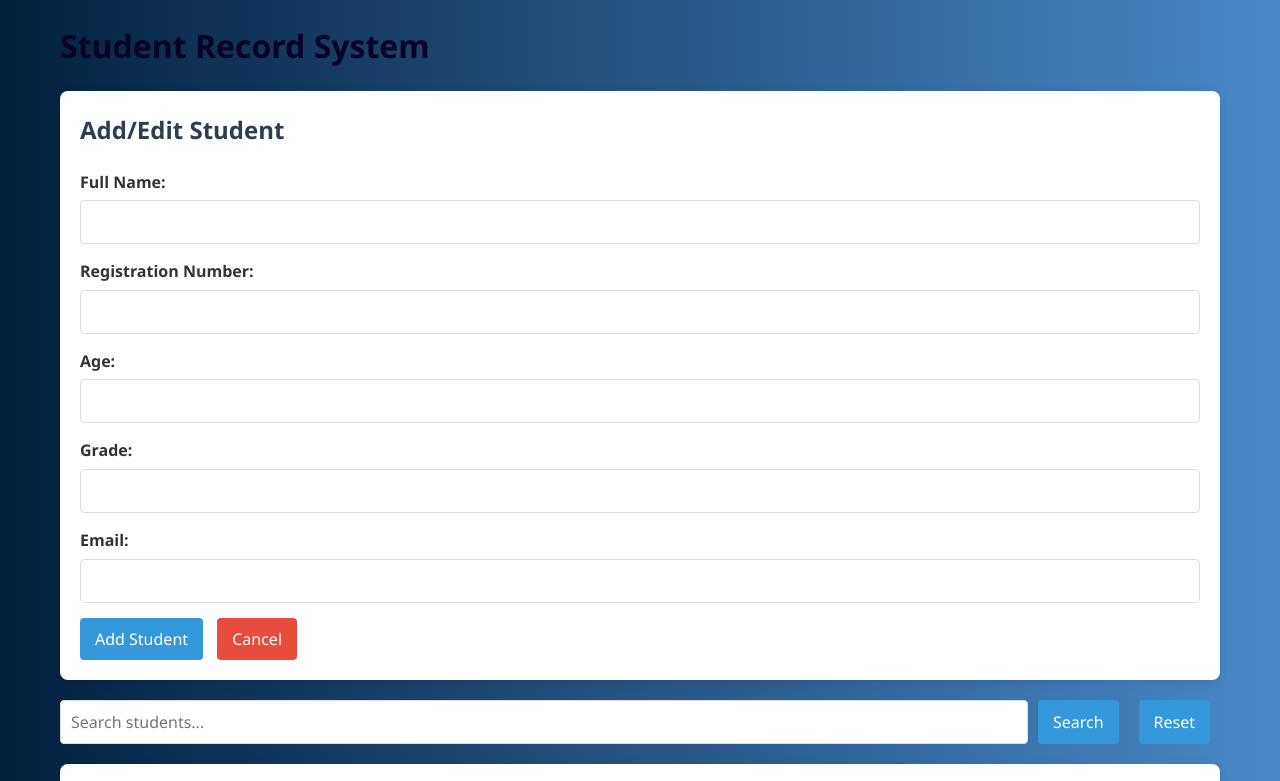
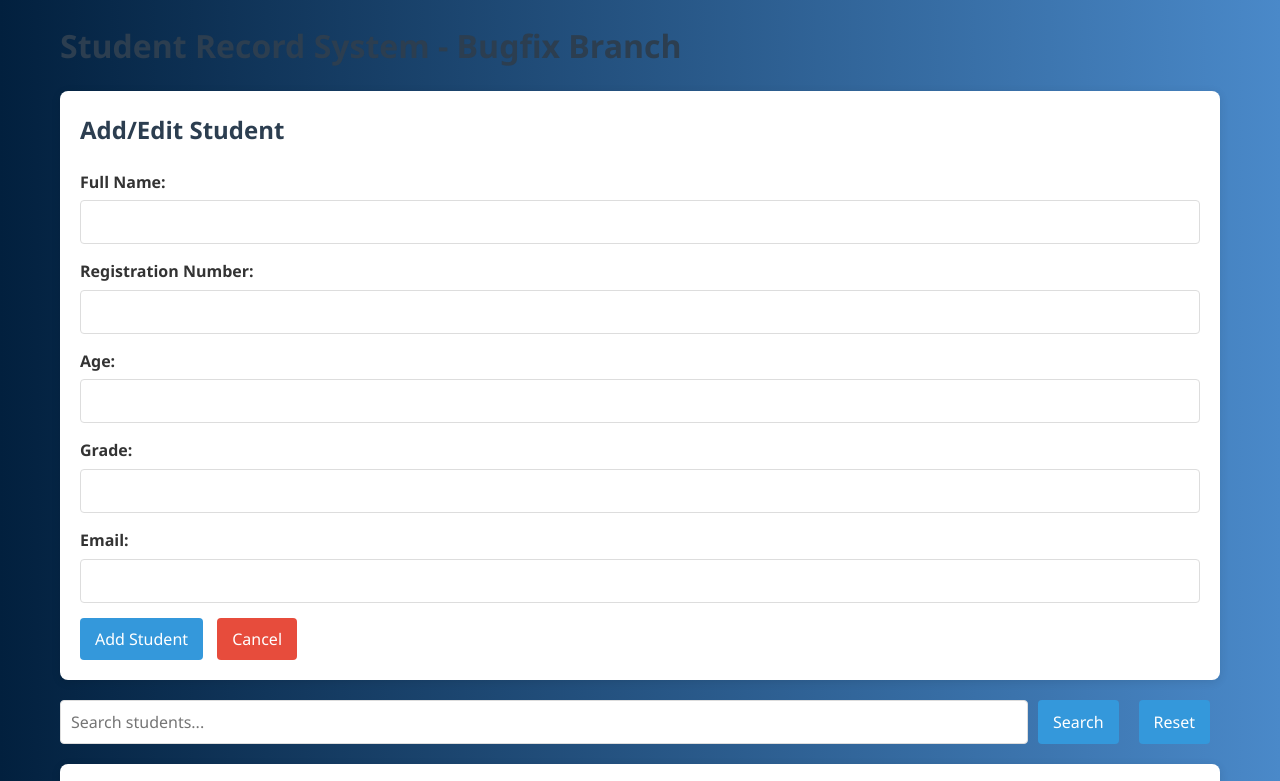
Before and after one commit to sajithgrandhi/Git-Bash-Command-Line-Version-Control-Project-, a website: page student_record_system/index.html in a window 1280 px wide. Shown: the top 781 px of the page. Drawn offline with Linux system fonts and the light colour scheme.

Commit message:
bugfix Branch

```diff
--- a/student_record_system/index.html
+++ b/student_record_system/index.html
@@ -8,7 +8,7 @@
 </head>
 <body>
     <div class="container">
-        <h1 style="color: rgb(10, 2, 40);">Student Record System</h1>
+<h1>Student Record System - Bugfix Branch</h1>
 
         <div class="form-container">
             <h2>Add/Edit Student</h2>
```
